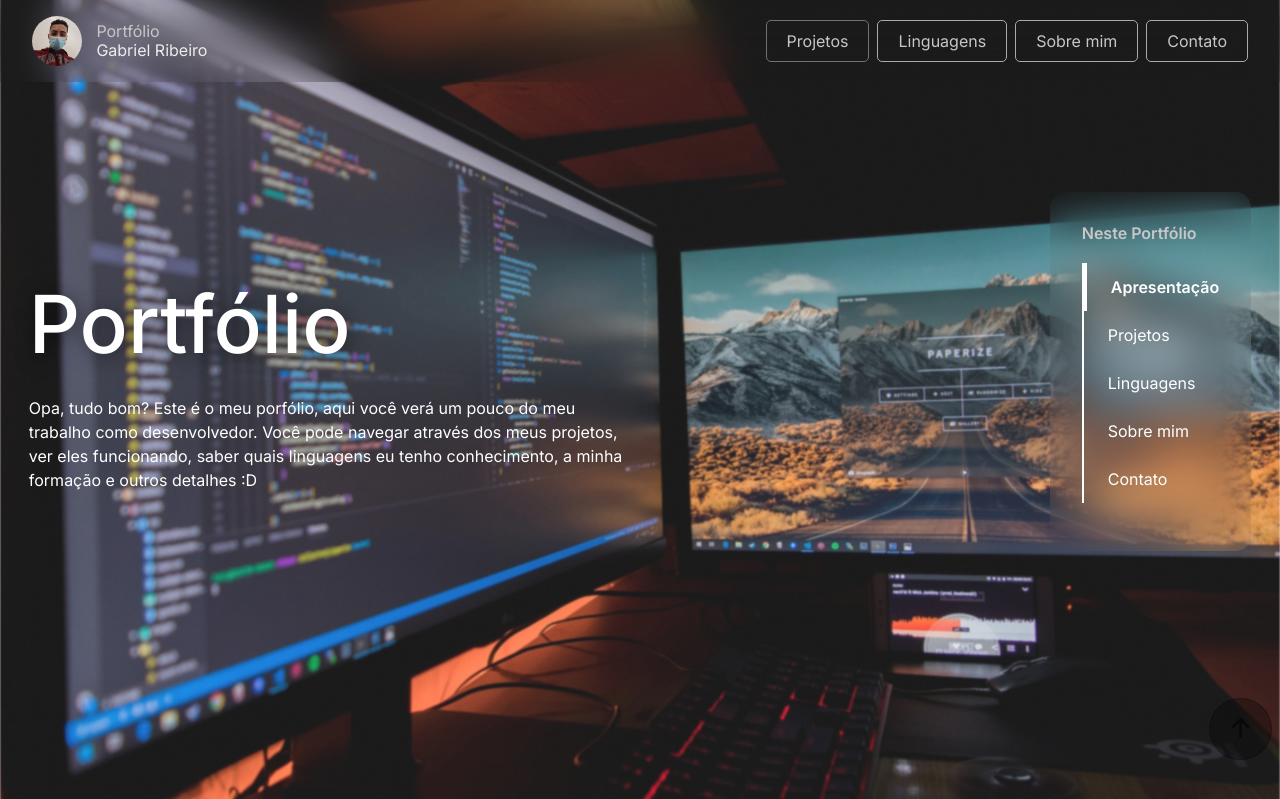
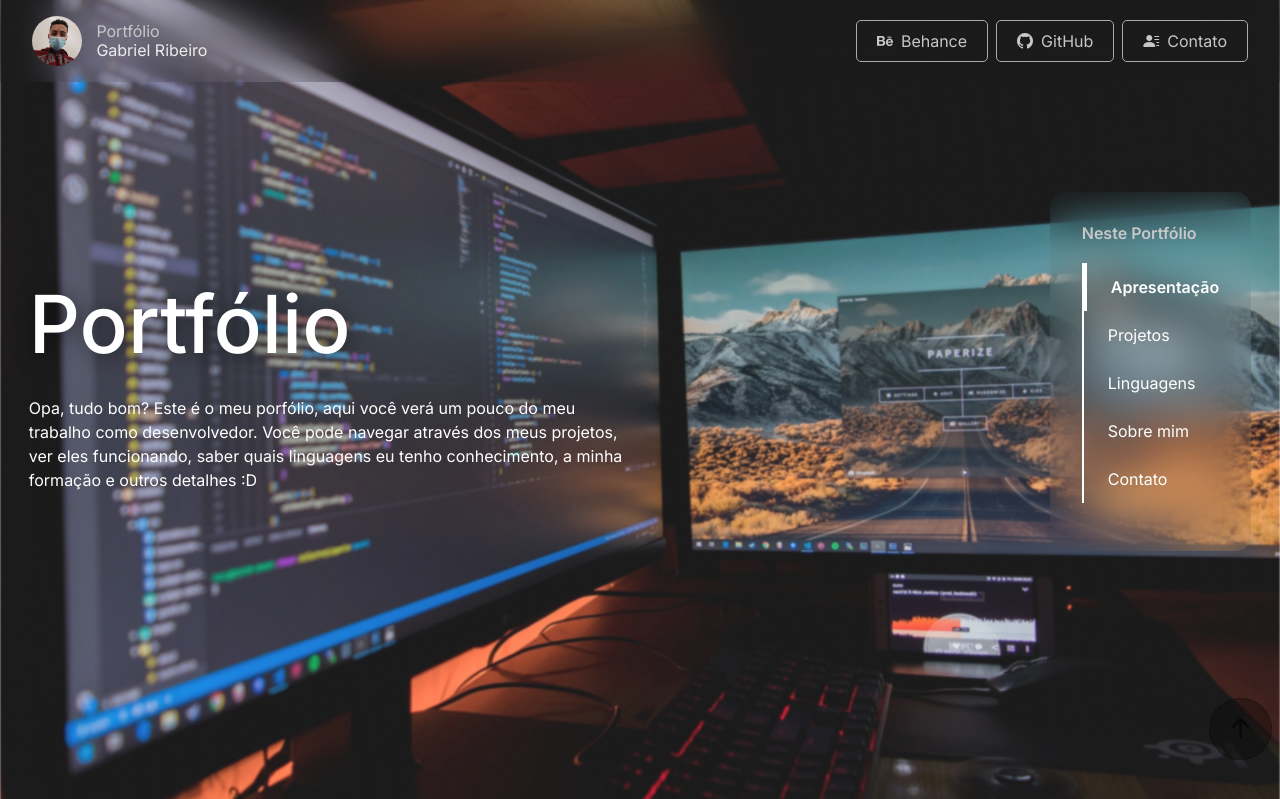
Before and after one commit to gabriersdev/portfolio-br, a PHP site: page / in a window 1280 px wide. Shown: the top 799 px of the page. Run offline with PHP 8.4, Linux system fonts and the light colour scheme.

Commit message:
Alterando os links do menu

```diff
--- a/assets/css/menu.css
+++ b/assets/css/menu.css
@@ -77,6 +77,10 @@
   color: inherit;
 }
 
+.menu__item-lista a i{
+  margin-right: 0.5rem;
+}
+
 .menu__item-lista:hover{
   background-color: rgba(170, 170, 170, 0.1);
   border-color: var(--cinza-mediano-forte);
--- a/index.html
+++ b/index.html
@@ -200,10 +200,9 @@
         </div>
       </div>
       <ul class="menu__lista">
-        <li class="menu__item-lista ativo"><a href="#projetos">Projetos</a></li>
-        <li class="menu__item-lista"><a href="#linguagens">Linguagens</a></li>
-        <li class="menu__item-lista"><a href="#sobre">Sobre mim</a></li>
-        <li class="menu__item-lista"><a href="#contato">Contato</a></li>
+        <li class="menu__item-lista"><a href="https://www.behance.net/devgabrielribeiro" target="_blank"><i class="bi bi-behance"></i>Behance</a></li>
+        <li class="menu__item-lista"><a href="https://github.com/gabrieszin/" target="_blank"><i class="bi bi-github"></i>GitHub</a></li>
+        <li class="menu__item-lista"><a href="#contato"><i class="bi bi-person-lines-fill"></i>Contato</a></li>
       </ul>
     </nav>
 
```
Also changed, not shown: projetos/cursos-alura/index.html (+3 -4 lines).
